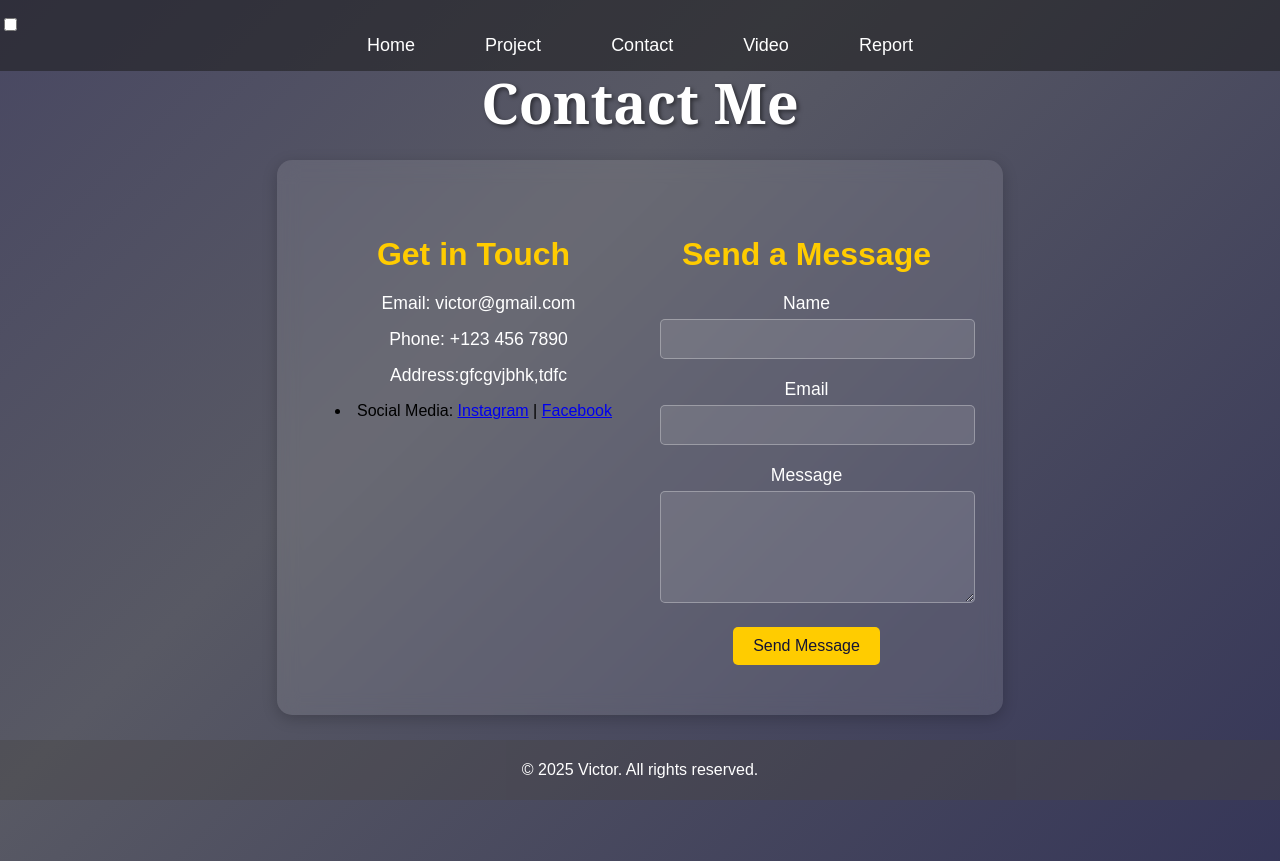
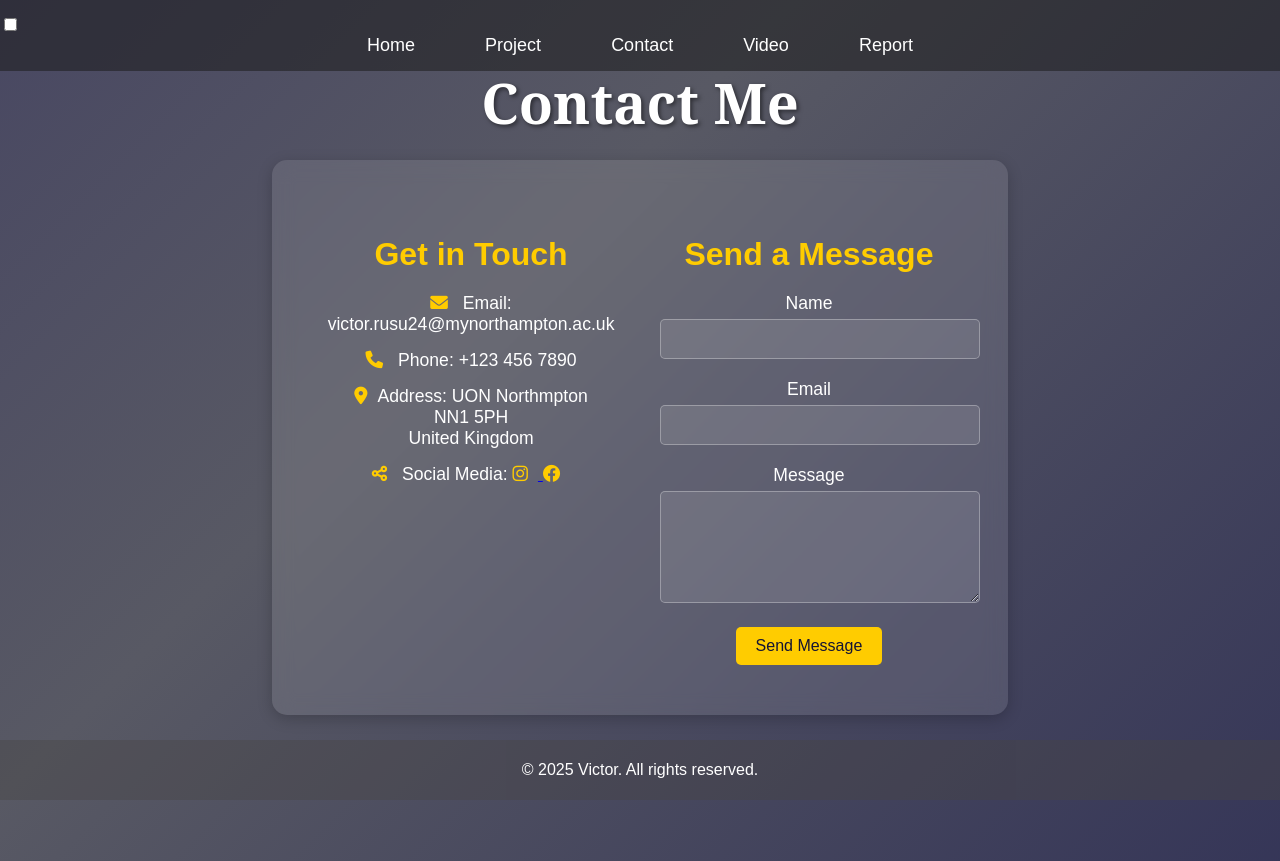
Before and after one commit to Victor0230/week-1, a plain HTML site: page contact.html in a window 1280 px wide. Drawn offline with Linux system fonts and the light colour scheme.

Commit message:
Contact pge-100%

```diff
--- a/contact.html
+++ b/contact.html
@@ -4,6 +4,7 @@
     <meta charset="UTF-8">
     <meta name="viewport" content="width=device-width, initial-scale=1.0">
     <title>Contact me</title>
+    <link rel="stylesheet" href="https://cdnjs.cloudflare.com/ajax/libs/font-awesome/6.0.0/css/all.min.css">
     <link rel="stylesheet" href="style.css">
     <link rel="stylesheet" href="mobile.css" media="screen and (max-width: 800px)">
 <link rel="stylesheet" href="desktop.css" media="screen and (min-width: 800px)">
@@ -33,19 +34,28 @@
             <div class="contact-info">
                 <h2>Get in Touch</h2>
                 <ul>
-                    <li><i class="fas fa-envelope"></i> Email: victor@gmail.com</li>
+                    <li><i class="fas fa-envelope"></i> Email:<br>
+                        victor.rusu24@mynorthampton.ac.uk</li>
                     <li><i class="fas fa-phone"></i> Phone: +123 456 7890</li>
-                    <li><i class="fas fa-map-marker-alt"></i> Address:gfcgvjbhk,tdfc</li>
-                </ul>
+                    <li><i class="fas fa-map-marker-alt"></i>Address: UON Northmpton<br>
+                     NN1 5PH <br>
+                     United Kingdom
+                    </li>
                 <li>
             <i class="fas fa-share-alt"></i> Social Media:
-            <a href="https://instagram.com/yourprofile" target="_blank">Instagram</a> |
-            <a href="https://facebook.com/yourprofile" target="_blank">Facebook</a>
+            <a href="https://www.instagram.com/uninorthants_uon/" target="_blank" aria-label="Instagram" title="Instagram">
+                <i class="fab fa-instagram"></i>
+                </a>
+            <a href="https://www.facebook.com/@UniversityofNorthampton/" target="_blank"aria-label="Facebook" title="Facebook">
+                <i class="fab fa-facebook"></i>
+            </a>
         </li>
+    </ul>
             </div>
             <div class="contact-form">
                 <h2>Send a Message</h2>
-                <form action="#" method="post">
+                <form action="mailto:rusu.victor2002@gmail.com" method="post" enctype="text/plain">
+
                     <div class="form-group">
                         <label for="name">Name</label>
                         <input type="text" id="name" name="name" required>
--- a/style.css
+++ b/style.css
@@ -191,3 +191,6 @@ footer {
     cursor: pointer;
 
 }
+.contact-form button:hover {
+    background: #e6b800;
+}
```
